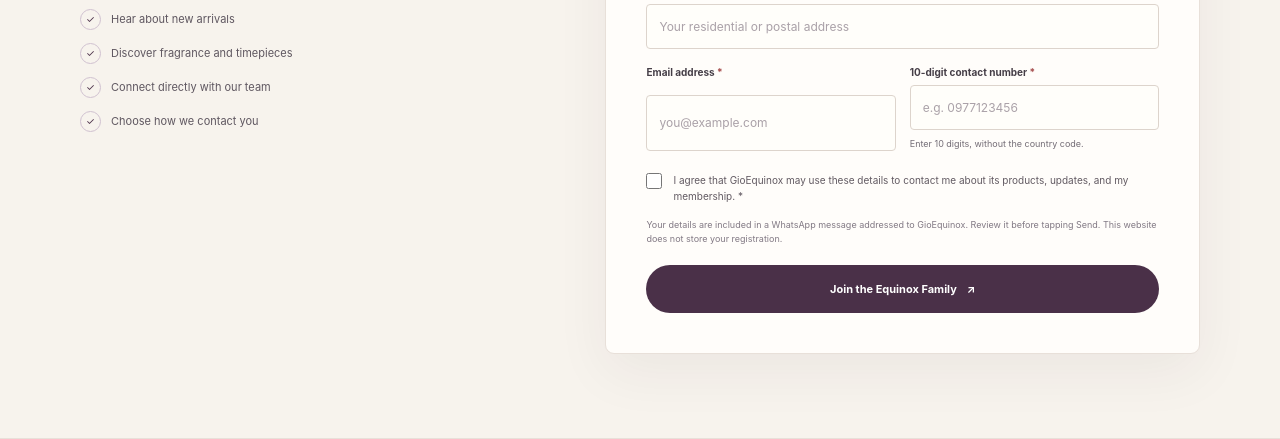
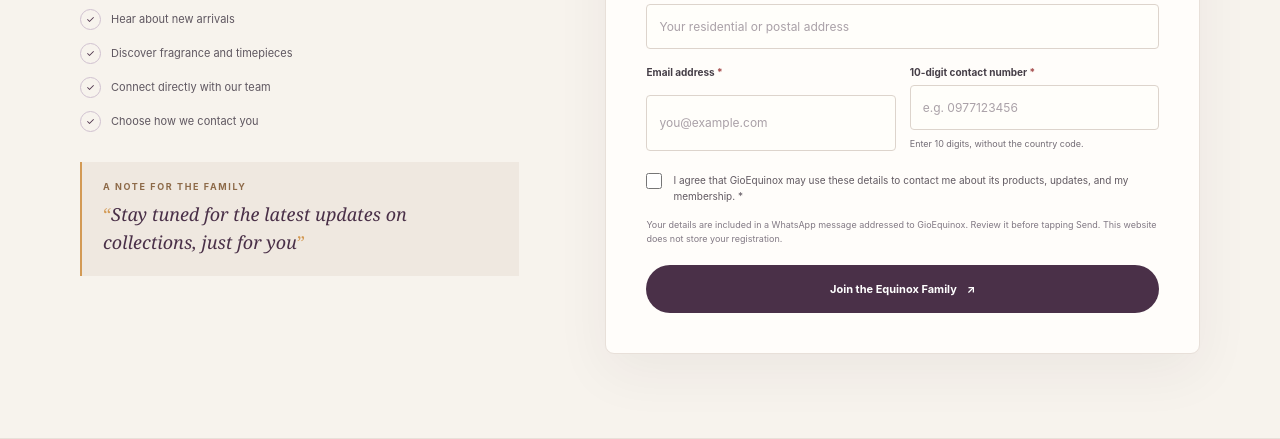
Before and after one commit to amanigiovanni1-design/GioEquinox, a plain HTML site: page equinox-family.html in a window 1280 px wide. Shown: the part 861-1300 px from the top of the page. Drawn offline with Linux system fonts and the light colour scheme.

Commit message:
Add Equinox Family updates quote
Co-authored-by: Copilot <223556219+Copilot@users.noreply.github.com>

```diff
--- a/equinox-family.html
+++ b/equinox-family.html
@@ -59,6 +59,12 @@
         .benefits { display: grid; gap: 13px; margin: 28px 0 0; padding: 0; list-style: none; }
         .benefits li { display: flex; align-items: center; gap: 10px; color: #5f5760; font-size: 11px; }
         .benefits li::before { width: 19px; height: 19px; display: grid; place-items: center; border: 1px solid #cfc0cf; border-radius: 50%; color: var(--plum); content: "✓"; font-size: 10px; }
+        .updates-space { margin-top: 30px; padding: 19px 21px; border-left: 2px solid var(--gold); background: #efe8e0; }
+        .updates-space h3 { margin: 0 0 9px; color: #8d6a49; font-size: 9px; font-weight: 700; letter-spacing: .18em; text-transform: uppercase; }
+        .updates-space blockquote { margin: 0; color: var(--plum); font-family: var(--serif); font-size: 18px; line-height: 1.55; }
+        .updates-space blockquote::before, .updates-space blockquote::after { color: var(--gold); }
+        .updates-space blockquote::before { content: "“"; }
+        .updates-space blockquote::after { content: "”"; }
         .form-card { padding: clamp(23px, 4vw, 40px); border: 1px solid var(--line); border-radius: 9px; background: var(--white); box-shadow: 0 18px 55px rgb(46 32 45 / 6%); }
         .form-heading { margin-bottom: 24px; }
         .form-heading h2 { margin: 0 0 7px; font-family: var(--serif); font-size: 30px; font-weight: 400; letter-spacing: -.03em; }
@@ -180,6 +186,10 @@
                     <li>Connect directly with our team</li>
                     <li>Choose how we contact you</li>
                 </ul>
+                <aside class="updates-space" aria-labelledby="updates-title">
+                    <h3 id="updates-title">A note for the family</h3>
+                    <blockquote><em>Stay tuned for the latest updates on collections, just for you</em></blockquote>
+                </aside>
             </div>
             <div class="form-card">
                 <form id="family-form">
```
